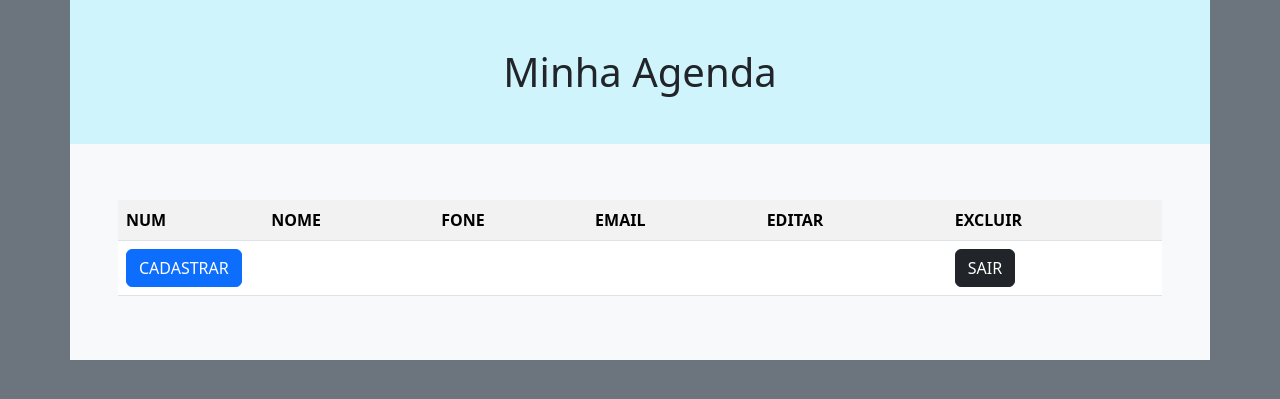
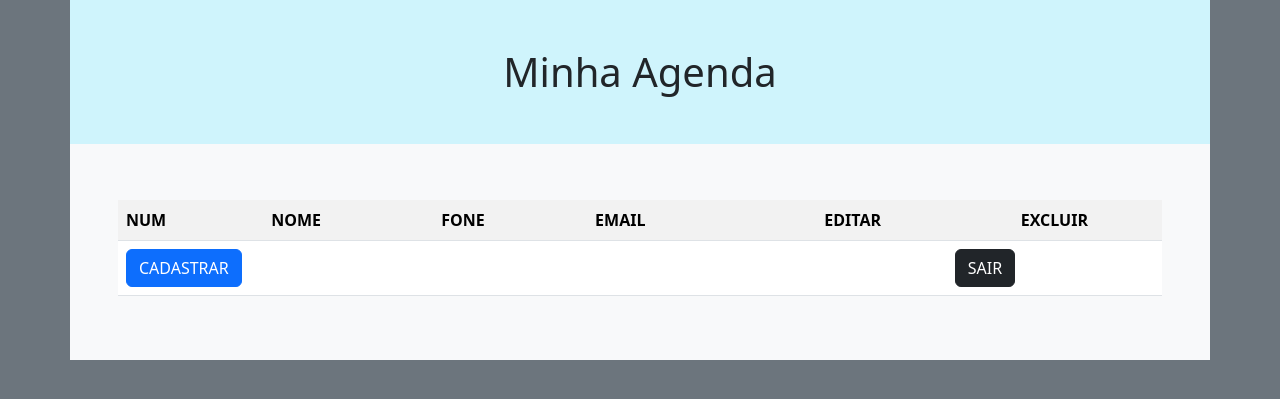
Before and after one commit to mpmotta/Agenda-MVC, a PHP site: page /view/agenda.php in a window 1280 px wide. Shown: the top 399 px of the page. Run offline with PHP 8.4, Linux system fonts and the light colour scheme; the visitor is signed in with stand-in values (Sample User, id 1); data that the repository does not hold is empty; some libraries are stand-ins or nearby versions.

Commit message:
Tarefa 504-104

```diff
--- a/view/agenda.php
+++ b/view/agenda.php
@@ -21,8 +21,8 @@
                 <th>NOME</th>
                 <th>FONE</th>
                 <th>EMAIL</th>
-                <th>EDITAR</th>
-                <th>EXCLUIR</th>
+                <th class='text-center'>EDITAR</th>
+                <th class='text-center'>EXCLUIR</th>
             </tr>
             <?php
                     require_once('../controller/pessoaController.php');
@@ -42,9 +42,9 @@
                             <td>$fone</td>
                             <td>$email</td>
 
-                            <td><a class='btn btn-success' id='editar$id' href='editar.php?id=$id'><i class='fas fa-edit'></i></a></td>
+                            <td class='text-center'><a class='btn btn-success' id='editar$id' href='editar.php?id=$id'><i class='fas fa-edit'></i></a></td>
 <
-                            <td><a class='btn btn-danger' id='excluir$id' onclick='confirmDelete($id)' href='#'><i class='fas fa-trash'></i></a></td>
+                            <td class='text-center'><a class='btn btn-danger' id='excluir$id' onclick='confirmDelete($id)' href='#'><i class='fas fa-trash'></i></a></td>
 
                         </tr>
                         ";
```
